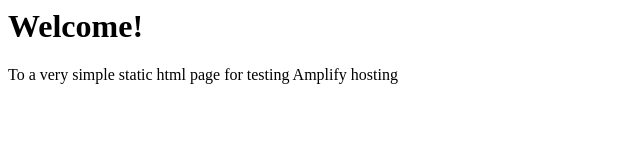
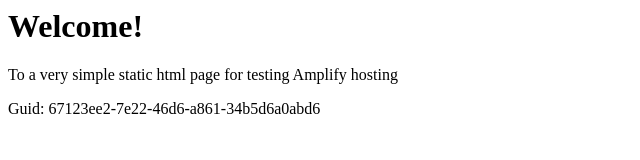
Before and after one commit to aws-aemilia-arn/Github-PR-Commit-Integration-Test-DoNotTouch-GitH-MJCD6L4M-v1-preprod-eu-north-1, a website: page src/index.html in a window 1280 px wide. Shown: the whole page, without its empty margins (0-640 px from the left). Drawn offline with Linux system fonts and the light colour scheme.

Commit message:
commit from integ tests

```diff
--- a/src/index.html
+++ b/src/index.html
@@ -1,3 +1,5 @@
+
+
 <html lang="en">
 
 <head>
@@ -10,6 +12,6 @@
 <body>
     <h1>Welcome!</h1>
     <p>To a very simple static html page for testing Amplify hosting</p>
-</body>
+    <p>Guid: 67123ee2-7e22-46d6-a861-34b5d6a0abd6</p></body>
 
 </html>
```
